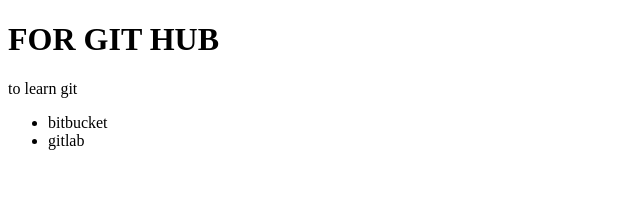
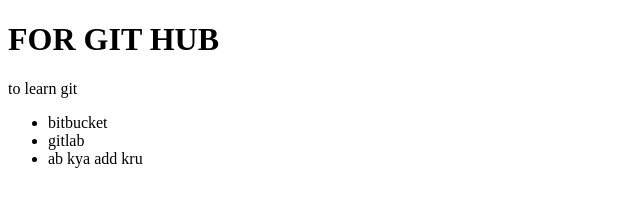
Before and after one commit to surhub/forfun, a plain HTML site: page index.html in a window 1280 px wide. Shown: the whole page, without its empty margins (0-640 px from the left). Drawn offline with Linux system fonts and the light colour scheme.

Commit message:
added a list item

```diff
--- a/index.html
+++ b/index.html
@@ -8,6 +8,7 @@
 	<p>to learn git</p>
 	<ul><li>bitbucket</li>
 		<li>gitlab</li>
+		<li>ab kya add kru</li>
 	</ul>
 
 </body>
```
